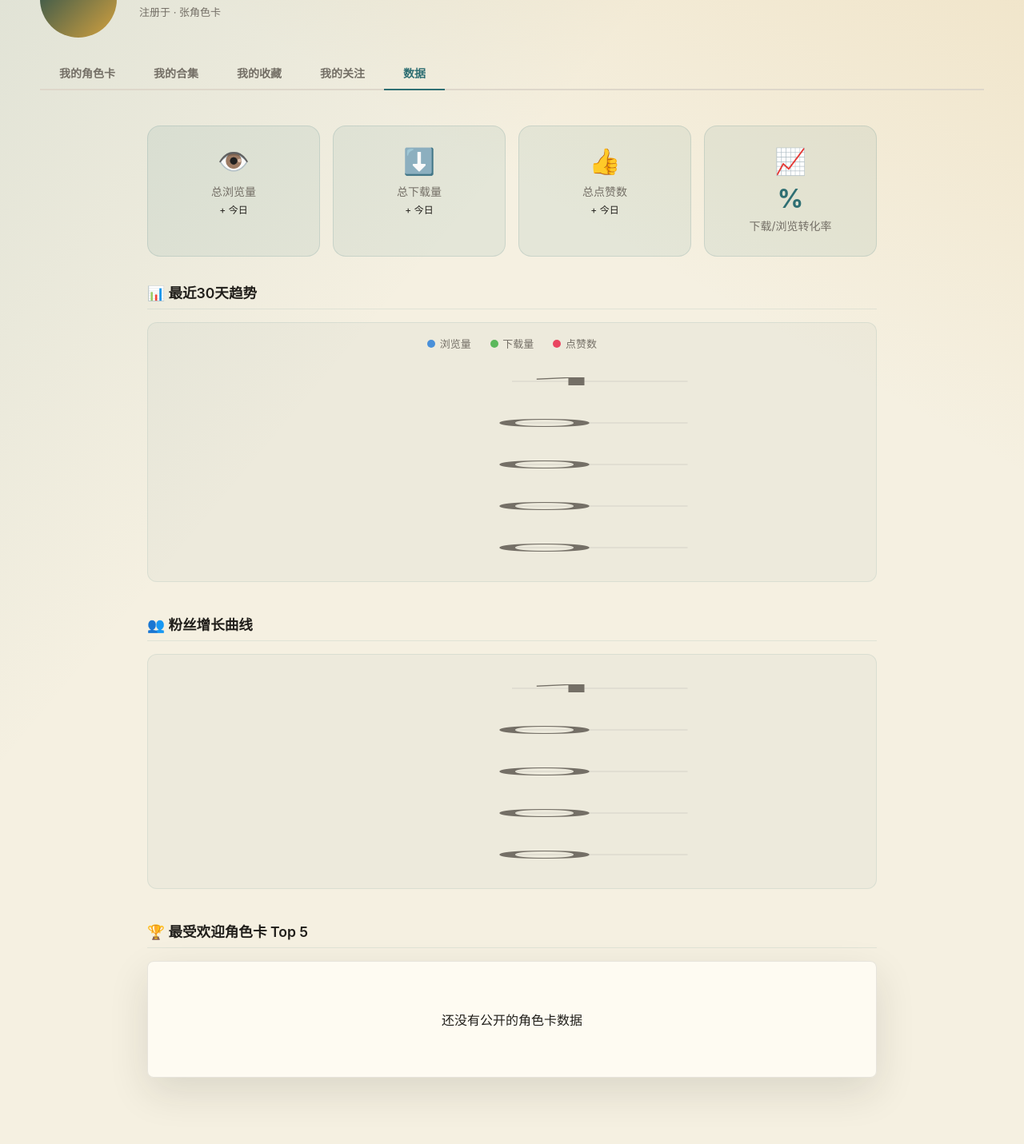
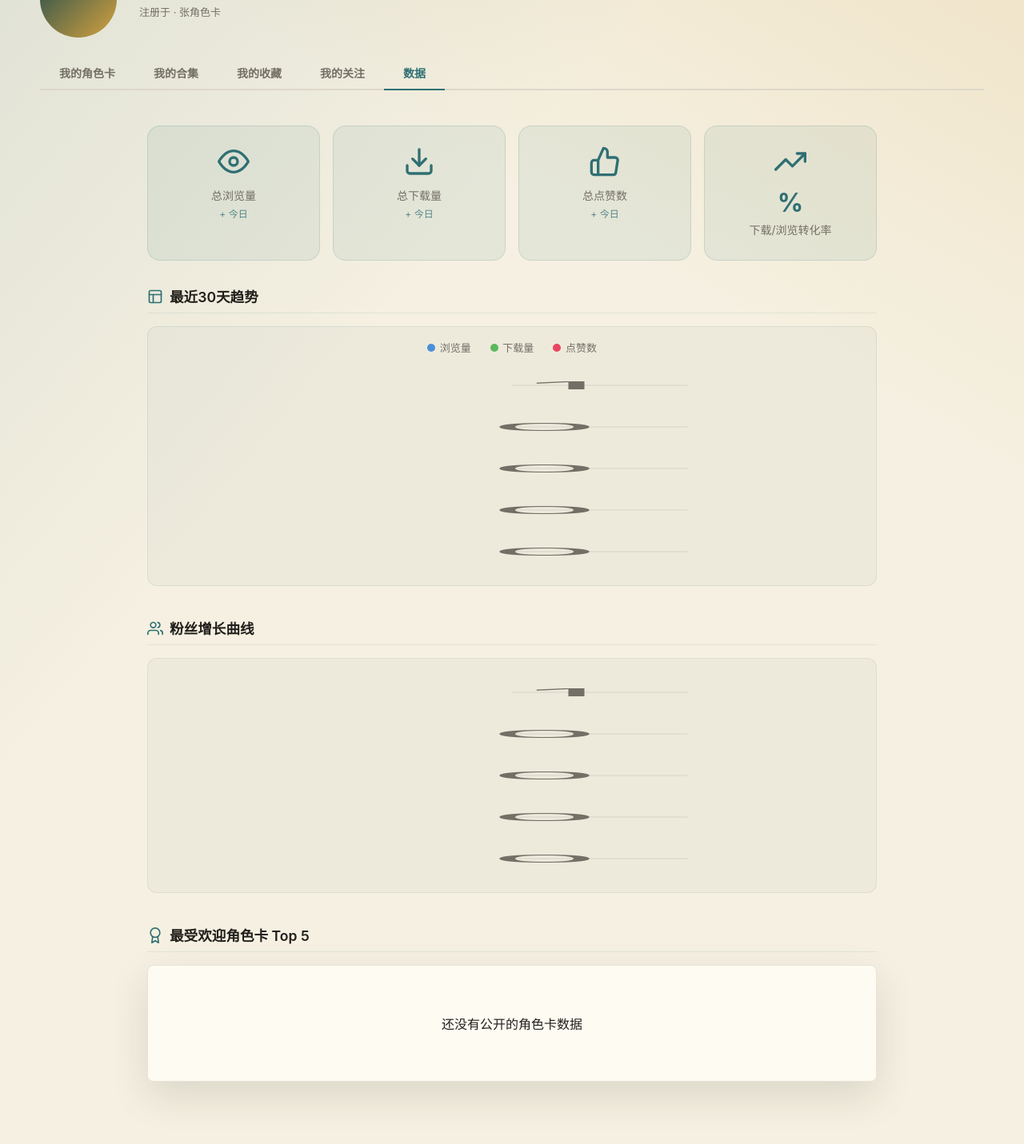
Before and after one commit to asukaneko/role_card_platform, a Python web app: template app/templates/creator_stats.html in a window 1280 px wide. Shown: the part 206-1637 px from the top of the page at 80% size. Run offline with Jinja, Linux system fonts and the light colour scheme; the template is opened without the code that fills it, so the values that code supplies are empty.

Commit message:
feat: 用SVG图标替换创作者统计页面的emoji图标，优化视觉一致性
将总览卡片、区块标题和指标中的系统表情符号替换为可缩放、可跟随主题色的SVG图标，并调整对应CSS样式，以统一视觉风格并适配玻璃拟态设计。

```diff
--- a/app/templates/creator_stats.html
+++ b/app/templates/creator_stats.html
@@ -33,25 +33,33 @@
     <!-- 数据概览卡片 -->
     <div class="stats-overview">
         <div class="overview-card">
-            <div class="overview-icon">👁️</div>
+            <div class="overview-icon">
+                <svg viewBox="0 0 24 24" fill="none" stroke="currentColor" stroke-width="2" stroke-linecap="round" stroke-linejoin="round"><path d="M1 12s4-8 11-8 11 8 11 8-4 8-11 8-11-8-11-8z"/><circle cx="12" cy="12" r="3"/></svg>
+            </div>
             <div class="overview-value">{{ summary.total_views }}</div>
             <div class="overview-label">总浏览量</div>
             <div class="overview-today">+{{ summary.today_views }} 今日</div>
         </div>
         <div class="overview-card">
-            <div class="overview-icon">⬇️</div>
+            <div class="overview-icon">
+                <svg viewBox="0 0 24 24" fill="none" stroke="currentColor" stroke-width="2" stroke-linecap="round" stroke-linejoin="round"><path d="M21 15v4a2 2 0 0 1-2 2H5a2 2 0 0 1-2-2v-4"/><polyline points="7 10 12 15 17 10"/><line x1="12" y1="15" x2="12" y2="3"/></svg>
+            </div>
             <div class="overview-value">{{ summary.total_downloads }}</div>
             <div class="overview-label">总下载量</div>
             <div class="overview-today">+{{ summary.today_downloads }} 今日</div>
         </div>
         <div class="overview-card">
-            <div class="overview-icon">👍</div>
+            <div class="overview-icon">
+                <svg viewBox="0 0 24 24" fill="none" stroke="currentColor" stroke-width="2" stroke-linecap="round" stroke-linejoin="round"><path d="M14 9V5a3 3 0 0 0-3-3l-4 9v11h11.28a2 2 0 0 0 2-1.7l1.38-9a2 2 0 0 0-2-2.3zM7 22H4a2 2 0 0 1-2-2v-7a2 2 0 0 1 2-2h3"/></svg>
+            </div>
             <div class="overview-value">{{ summary.total_likes }}</div>
             <div class="overview-label">总点赞数</div>
             <div class="overview-today">+{{ summary.today_likes }} 今日</div>
         </div>
         <div class="overview-card">
-            <div class="overview-icon">📈</div>
+            <div class="overview-icon">
+                <svg viewBox="0 0 24 24" fill="none" stroke="currentColor" stroke-width="2" stroke-linecap="round" stroke-linejoin="round"><polyline points="23 6 13.5 15.5 8.5 10.5 1 18"/><polyline points="17 6 23 6 23 12"/></svg>
+            </div>
             <div class="overview-value">{{ summary.conversion_rate }}%</div>
             <div class="overview-label">下载/浏览转化率</div>
         </div>
@@ -59,7 +67,10 @@
 
     <!-- 趋势折线图 -->
     <div class="stats-section">
-        <h2 class="stats-section-title">📊 最近30天趋势</h2>
+        <h2 class="stats-section-title">
+            <svg class="section-icon" viewBox="0 0 24 24" fill="none" stroke="currentColor" stroke-width="2" stroke-linecap="round" stroke-linejoin="round"><rect x="3" y="3" width="18" height="18" rx="2" ry="2"/><line x1="3" y1="9" x2="21" y2="9"/><line x1="9" y1="21" x2="9" y2="9"/></svg>
+            最近30天趋势
+        </h2>
         <div class="chart-container">
             <div class="chart-legend">
                 <span class="legend-item"><span class="legend-dot views"></span>浏览量</span>
@@ -122,7 +133,10 @@
 
     <!-- 粉丝增长曲线 -->
     <div class="stats-section">
-        <h2 class="stats-section-title">👥 粉丝增长曲线</h2>
+        <h2 class="stats-section-title">
+            <svg class="section-icon" viewBox="0 0 24 24" fill="none" stroke="currentColor" stroke-width="2" stroke-linecap="round" stroke-linejoin="round"><path d="M17 21v-2a4 4 0 0 0-4-4H5a4 4 0 0 0-4 4v2"/><circle cx="9" cy="7" r="4"/><path d="M23 21v-2a4 4 0 0 0-3-3.87"/><path d="M16 3.13a4 4 0 0 1 0 7.75"/></svg>
+            粉丝增长曲线
+        </h2>
         <div class="chart-container">
             <div class="line-chart" id="follower-chart">
                 {% set f_max = namespace(value=1) %}
@@ -161,7 +175,10 @@
 
     <!-- 最受欢迎角色卡排行 -->
     <div class="stats-section">
-        <h2 class="stats-section-title">🏆 最受欢迎角色卡 Top 5</h2>
+        <h2 class="stats-section-title">
+            <svg class="section-icon" viewBox="0 0 24 24" fill="none" stroke="currentColor" stroke-width="2" stroke-linecap="round" stroke-linejoin="round"><circle cx="12" cy="8" r="7"/><polyline points="8.21 13.89 7 23 12 20 17 23 15.79 13.88"/></svg>
+            最受欢迎角色卡 Top 5
+        </h2>
         {% if top_cards %}
         <div class="top-cards-list">
             {% for card in top_cards %}
@@ -177,9 +194,18 @@
                 <div class="top-card-info">
                     <a href="{{ url_for('card_detail', identifier=card.slug) }}" class="top-card-name">{{ card.name }}</a>
                     <div class="top-card-metrics">
-                        <span>👁️ {{ card.views }}</span>
-                        <span>⬇️ {{ card.downloads }}</span>
-                        <span>👍 {{ card.likes }}</span>
+                        <span>
+                            <svg viewBox="0 0 24 24" fill="none" stroke="currentColor" stroke-width="2" stroke-linecap="round" stroke-linejoin="round"><path d="M1 12s4-8 11-8 11 8 11 8-4 8-11 8-11-8-11-8z"/><circle cx="12" cy="12" r="3"/></svg>
+                            {{ card.views }}
+                        </span>
+                        <span>
+                            <svg viewBox="0 0 24 24" fill="none" stroke="currentColor" stroke-width="2" stroke-linecap="round" stroke-linejoin="round"><path d="M21 15v4a2 2 0 0 1-2 2H5a2 2 0 0 1-2-2v-4"/><polyline points="7 10 12 15 17 10"/><line x1="12" y1="15" x2="12" y2="3"/></svg>
+                            {{ card.downloads }}
+                        </span>
+                        <span>
+                            <svg viewBox="0 0 24 24" fill="none" stroke="currentColor" stroke-width="2" stroke-linecap="round" stroke-linejoin="round"><path d="M14 9V5a3 3 0 0 0-3-3l-4 9v11h11.28a2 2 0 0 0 2-1.7l1.38-9a2 2 0 0 0-2-2.3zM7 22H4a2 2 0 0 1-2-2v-7a2 2 0 0 1 2-2h3"/></svg>
+                            {{ card.likes }}
+                        </span>
                     </div>
                 </div>
                 <div class="top-card-score">
@@ -226,8 +252,15 @@
 }
 
 .overview-icon {
-    font-size: 2rem;
-    margin-bottom: 0.5rem;
+    width: 40px;
+    height: 40px;
+    margin: 0 auto 0.75rem;
+    color: var(--accent);
+}
+
+.overview-icon svg {
+    width: 100%;
+    height: 100%;
 }
 
 .overview-value {
@@ -245,7 +278,8 @@
 
 .overview-today {
     font-size: 0.75rem;
-    color: var(--accent-light);
+    color: var(--accent);
+    opacity: 0.8;
 }
 
 /* 统计区块 */
@@ -260,6 +294,15 @@
     margin-bottom: 1rem;
     padding-bottom: 0.5rem;
     border-bottom: 1px solid rgba(47, 111, 115, 0.1);
+    display: flex;
+    align-items: center;
+    gap: 0.5rem;
+}
+
+.section-icon {
+    width: 20px;
+    height: 20px;
+    color: var(--accent);
 }
 
 /* 图表容器 */
@@ -408,6 +451,17 @@
     color: var(--muted);
 }
 
+.top-card-metrics span {
+    display: flex;
+    align-items: center;
+    gap: 0.25rem;
+}
+
+.top-card-metrics svg {
+    width: 14px;
+    height: 14px;
+}
+
 .top-card-score {
     font-size: 1.25rem;
     font-weight: 700;
```
